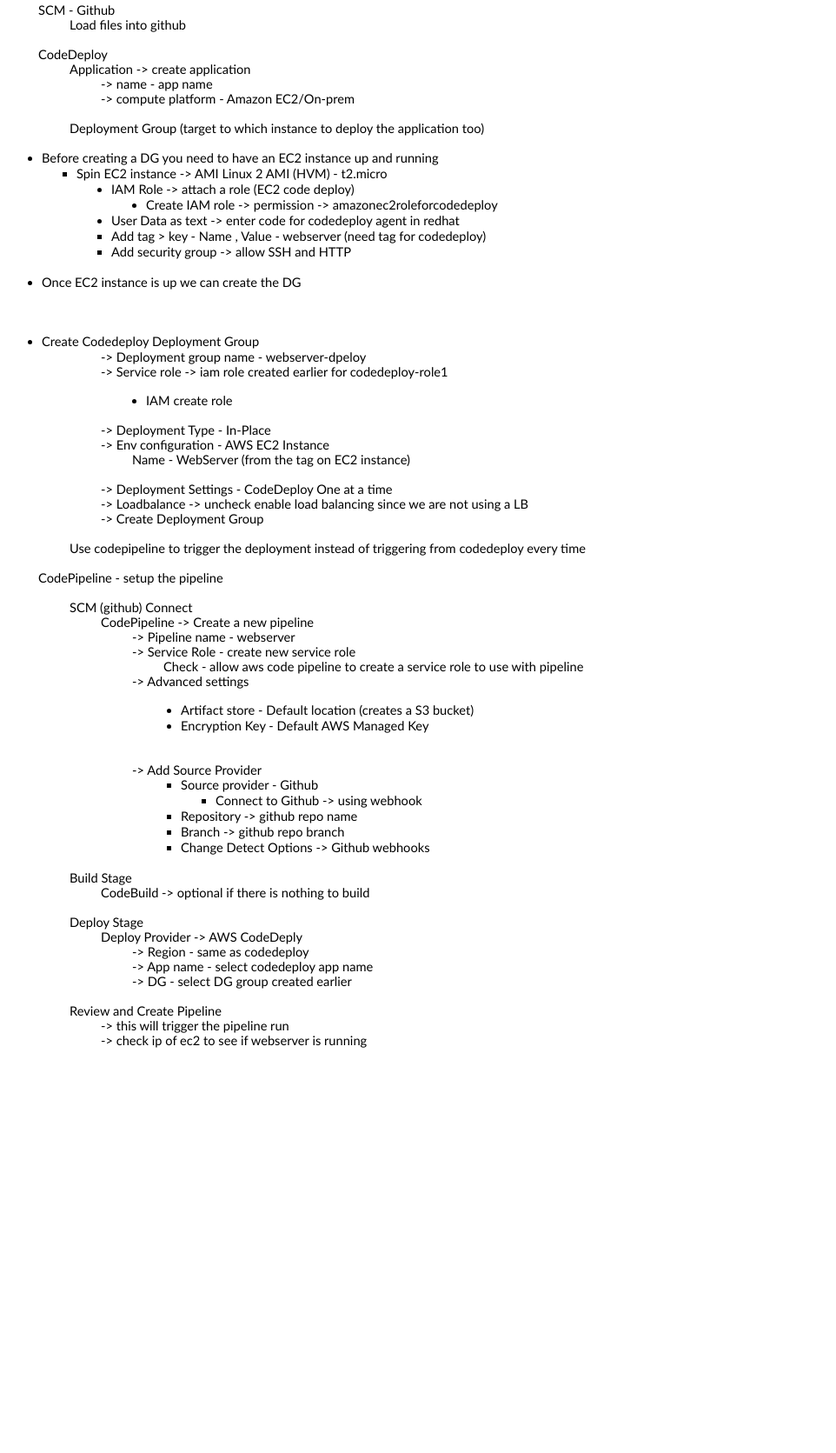
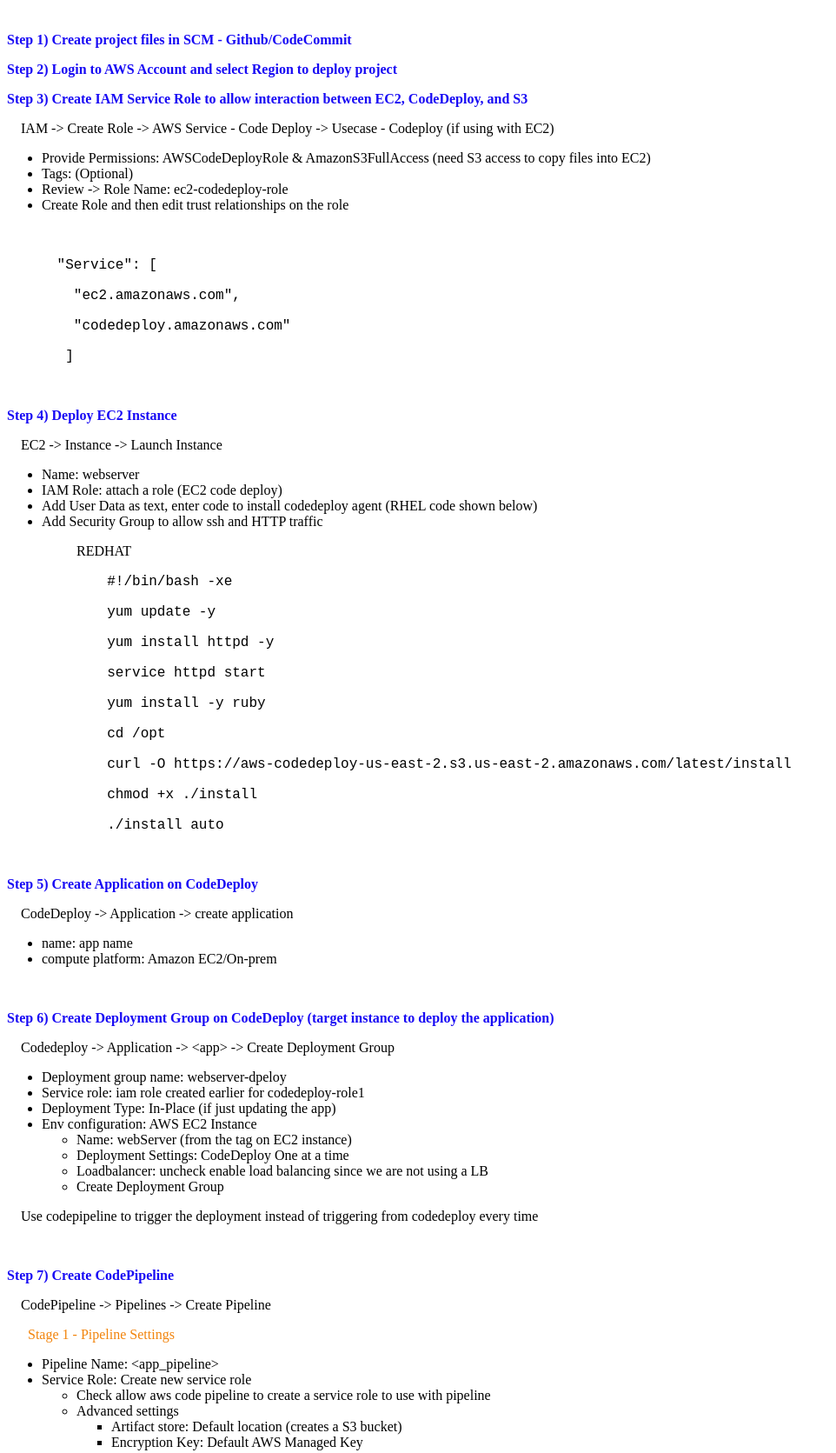
Before and after one commit to gtamilse/aws_devops, a plain HTML site: page webapp/src/aws.html in a window 1280 px wide. Shown: the part 77-1748 px from the top of the page at 87% size, without its empty margins (0-962 px from the left). Before the commit the page ends 1290 px from the top, so only its background shows below. Drawn offline with Linux system fonts and the light colour scheme.

Commit message:
updated html files

```diff
--- a/webapp/src/aws.html
+++ b/webapp/src/aws.html
@@ -6,117 +6,114 @@
 
     <body>
         <h1> AWS DevOps Steps Overview</h1>
-        <p style="margin: 0in; margin-left: .375in; font-family: Calibri; font-size: 11.0pt;">SCM - Github</p>
-        <p style="margin: 0in; margin-left: .75in; font-family: Calibri; font-size: 11.0pt;">Load files into github</p>
-        <p style="margin: 0in; margin-left: .375in; font-family: Calibri; font-size: 11.0pt;">&nbsp;</p>
-        <p style="margin: 0in; margin-left: .375in; font-family: Calibri; font-size: 11.0pt;">CodeDeploy</p>
-        <p style="margin: 0in; margin-left: .75in; font-family: Calibri; font-size: 11.0pt;">Application -&gt; create application</p>
-        <p style="margin: 0in; margin-left: 1.125in; font-family: Calibri; font-size: 11.0pt;">-&gt; name - app name</p>
-        <p style="margin: 0in; margin-left: 1.125in; font-family: Calibri; font-size: 11.0pt;">-&gt; compute platform - Amazon EC2/On-prem</p>
-        <p style="margin: 0in; margin-left: .75in; font-family: Calibri; font-size: 11.0pt;">&nbsp;</p>
-        <p style="margin: 0in; margin-left: .75in; font-family: Calibri; font-size: 11.0pt;">Deployment Group (target to which instance to deploy the application too)</p>
-        <p style="margin: 0in; margin-left: .75in; font-family: Calibri; font-size: 11.0pt;">&nbsp;</p>
-        <ul style="direction: ltr; unicode-bidi: embed; margin-top: 0in; margin-bottom: 0in;" type="disc">
-        <li style="margin-top: 0; margin-bottom: 0; vertical-align: middle;"><span style="font-family: Calibri; font-size: 11.0pt;">Before creating a DG you need to have an EC2 instance up and running</span></li>
-        <ul style="direction: ltr; unicode-bidi: embed; margin-top: 0in; margin-bottom: 0in;" type="square">
-        <li style="margin-top: 0; margin-bottom: 0; vertical-align: middle;"><span style="font-family: Calibri; font-size: 11.0pt;">Spin EC2 instance -&gt; AMI Linux 2 AMI (HVM) - t2.micro </span></li>
-        <ul style="direction: ltr; unicode-bidi: embed; margin-top: 0in; margin-bottom: 0in;" type="disc">
-        <li style="margin-top: 0; margin-bottom: 0; vertical-align: middle;"><span style="font-family: Calibri; font-size: 11.0pt;">IAM Role -&gt; attach a role (EC2 code deploy)</span></li>
-        <ul style="direction: ltr; unicode-bidi: embed; margin-top: 0in; margin-bottom: 0in;" type="disc">
-        <li style="margin-top: 0; margin-bottom: 0; vertical-align: middle;"><span style="font-family: Calibri; font-size: 11.0pt;">Create IAM role -&gt; permission -&gt; amazonec2roleforcodedeploy</span></li>
+        <p>&nbsp;</p>
+        <p style="color: #180af4;"><strong>Step 1) Create project files in SCM - Github/CodeCommit</strong></p>
+        <p style="color: #180af4;"><strong>Step 2) Login to AWS Account and select Region to deploy project</strong></p>
+        <p style="color: #180af4;"><strong>Step 3) Create IAM Service Role to allow interaction between EC2, CodeDeploy, and S3 </strong></p>
+        <p>&nbsp;&nbsp;&nbsp; IAM -&gt; Create Role -&gt; AWS Service - Code Deploy -&gt; Usecase - Codeploy (if using with EC2)</p>
+        <ul>
+        <li>Provide Permissions: AWSCodeDeployRole &amp; AmazonS3FullAccess (need S3 access to copy files into EC2)</li>
+        <li>Tags: (Optional)</li>
+        <li>Review -&gt; Role Name: ec2-codedeploy-role</li>
+        <li>Create Role and then edit trust relationships on the role</li>
         </ul>
-        <li style="margin-top: 0; margin-bottom: 0; vertical-align: middle;"><span style="font-family: Calibri; font-size: 11.0pt;">User Data as text -&gt; enter code for codedeploy agent in redhat<br /></span></li>
+        <p>&nbsp;&nbsp;&nbsp;&nbsp;&nbsp;&nbsp;&nbsp;&nbsp;&nbsp;&nbsp;&nbsp;</p>
+        <p><span style="font-family: courier new, courier;">&nbsp;&nbsp;&nbsp;&nbsp;&nbsp; "Service": [</span></p>
+        <p><span style="font-family: courier new, courier;">&nbsp;&nbsp;&nbsp;&nbsp;&nbsp; &nbsp;&nbsp;"ec2.amazonaws.com",</span></p>
+        <p><span style="font-family: courier new, courier;">&nbsp;&nbsp;&nbsp;&nbsp;&nbsp;&nbsp;&nbsp; "codedeploy.amazonaws.com"</span></p>
+        <p><span style="font-family: courier new, courier;">&nbsp;&nbsp;&nbsp;&nbsp; &nbsp;&nbsp;]</span></p>
+        <p>&nbsp;</p>
+        <p><strong style="color: #180af4;">Step 4) Deploy EC2 Instance</strong></p>
+        <p>&nbsp;&nbsp;&nbsp; EC2 -&gt; Instance -&gt; Launch Instance</p>
+        <ul>
+        <li>Name: webserver</li>
+        <li>IAM Role: attach a role (EC2 code deploy)</li>
+        <li>Add User Data as text, enter code to install codedeploy agent (RHEL code shown below)</li>
+        <li>Add Security Group to allow ssh and HTTP traffic</li>
         </ul>
-        </ul>
-        </ul>
-        <ul style="direction: ltr; unicode-bidi: embed; margin-top: 0in; margin-bottom: 0in;" type="disc">
+        <p>&nbsp; &nbsp; &nbsp; &nbsp; &nbsp; &nbsp; &nbsp;&nbsp;&nbsp;&nbsp;&nbsp;&nbsp;&nbsp; REDHAT</p>
+        <p><span style="font-family: courier new, courier;">&nbsp;&nbsp;&nbsp;&nbsp;&nbsp;&nbsp;&nbsp;&nbsp;&nbsp;&nbsp;&nbsp; #!/bin/bash -xe</span></p>
+        <p><span style="font-family: courier new, courier;">&nbsp;&nbsp;&nbsp;&nbsp;&nbsp;&nbsp;&nbsp;&nbsp;&nbsp;&nbsp;&nbsp; yum update -y</span></p>
+        <p><span style="font-family: courier new, courier;">&nbsp;&nbsp;&nbsp;&nbsp;&nbsp;&nbsp;&nbsp;&nbsp;&nbsp;&nbsp;&nbsp; yum install httpd -y</span></p>
+        <p><span style="font-family: courier new, courier;">&nbsp;&nbsp;&nbsp;&nbsp;&nbsp;&nbsp;&nbsp;&nbsp;&nbsp;&nbsp;&nbsp; service httpd start</span></p>
+        <p><span style="font-family: courier new, courier;">&nbsp;&nbsp;&nbsp;&nbsp;&nbsp;&nbsp;&nbsp;&nbsp;&nbsp;&nbsp;&nbsp; yum install -y ruby</span></p>
+        <p><span style="font-family: courier new, courier;">&nbsp;&nbsp;&nbsp;&nbsp;&nbsp;&nbsp;&nbsp;&nbsp;&nbsp;&nbsp;&nbsp; cd /opt</span></p>
+        <p><span style="font-family: courier new, courier;">&nbsp;&nbsp;&nbsp;&nbsp;&nbsp;&nbsp;&nbsp;&nbsp;&nbsp;&nbsp;&nbsp; curl -O https://aws-codedeploy-us-east-2.s3.us-east-2.amazonaws.com/latest/install</span></p>
+        <p><span style="font-family: courier new, courier;">&nbsp;&nbsp;&nbsp;&nbsp;&nbsp;&nbsp;&nbsp;&nbsp;&nbsp;&nbsp;&nbsp; chmod +x ./install</span></p>
+        <p><span style="font-family: courier new, courier;">&nbsp;&nbsp;&nbsp;&nbsp;&nbsp;&nbsp;&nbsp;&nbsp;&nbsp;&nbsp;&nbsp; ./install auto</span></p>
+        <p>&nbsp;</p>
+        <p><strong style="color: #180af4;">Step 5) Create Application on CodeDeploy </strong></p>
+        <p>&nbsp;&nbsp;&nbsp; CodeDeploy -&gt; Application -&gt; create application</p>
         <ul>
-        <ul>
-        <li style="margin-top: 0; margin-bottom: 0; vertical-align: middle;"><span style="font-family: Calibri; font-size: 11.0pt;">Add tag &gt; key - Name , Value - webserver (need tag for codedeploy)</span></li>
-        <li style="margin-top: 0; margin-bottom: 0; vertical-align: middle;"><span style="font-family: Calibri; font-size: 11.0pt;">Add security group -&gt; allow SSH and HTTP <br /></span></li>
-        </ul>
-        </ul>
-        </ul>
-        <p style="margin: 0in; margin-left: .75in; font-family: Calibri; font-size: 11.0pt;">&nbsp;</p>
-        <ul style="direction: ltr; unicode-bidi: embed; margin-top: 0in; margin-bottom: 0in;" type="disc">
-        <li style="margin-top: 0; margin-bottom: 0; vertical-align: middle;"><span style="font-family: Calibri; font-size: 11.0pt;">Once EC2 instance is up we can create the DG</span></li>
+        <li>name: app name</li>
+        <li>compute platform: Amazon EC2/On-prem</li>
         </ul>
         <p>&nbsp;</p>
-        <ul style="direction: ltr; unicode-bidi: embed; margin-top: 0in; margin-bottom: 0in;" type="disc">
-        <li style="margin-top: 0; margin-bottom: 0; vertical-align: middle;"><span style="font-family: Calibri; font-size: 11.0pt;">Create Codedeploy Deployment Group </span></li>
+        <p><strong style="color: #180af4;">Step 6) Create Deployment Group on CodeDeploy (target instance to deploy the application)</strong></p>
+        <p>&nbsp;&nbsp;&nbsp; Codedeploy -&gt; Application -&gt; &lt;app&gt; -&gt; Create Deployment Group</p>
+        <ul>
+        <li>Deployment group name: webserver-dpeloy</li>
+        <li>Service role: iam role created earlier for codedeploy-role1</li>
+        <li>Deployment Type: In-Place (if just updating the app)</li>
+        <li>Env configuration: AWS EC2 Instance
+        <ul>
+        <li>Name: webServer (from the tag on EC2 instance)</li>
+        <li>Deployment Settings: CodeDeploy One at a time</li>
+        <li>Loadbalancer: uncheck enable load balancing since we are not using a LB</li>
+        <li>Create Deployment Group</li>
         </ul>
-        <p style="margin: 0in; margin-left: 1.125in; font-family: Calibri; font-size: 11.0pt;">-&gt; Deployment group name - webserver-dpeloy</p>
-        <p style="margin: 0in; margin-left: 1.125in; font-family: Calibri; font-size: 11.0pt;">-&gt; Service role -&gt; iam role created earlier for codedeploy-role1</p>
-        <blockquote>
-        <blockquote>
-        <blockquote>
-        <ul style="direction: ltr; unicode-bidi: embed; margin-top: 0in; margin-bottom: 0in;" type="disc">
-        <li style="margin-top: 0; margin-bottom: 0; vertical-align: middle;"><span style="font-family: Calibri; font-size: 11.0pt;">IAM create role</span></li>
+        </li>
         </ul>
-        </blockquote>
-        </blockquote>
-        </blockquote>
-        <p style="margin: 0in; margin-left: 1.125in; font-family: Calibri; font-size: 11.0pt;">-&gt; Deployment Type - In-Place</p>
-        <p style="margin: 0in; margin-left: 1.125in; font-family: Calibri; font-size: 11.0pt;">-&gt; Env configuration - AWS EC2 Instance</p>
-        <p style="margin: 0in; margin-left: 1.5in; font-family: Calibri; font-size: 11.0pt;">Name - WebServer (from the tag on EC2 instance)</p>
-        <p style="margin: 0in; margin-left: 1.125in; font-family: Calibri; font-size: 11.0pt;">&nbsp;</p>
-        <p style="margin: 0in; margin-left: 1.125in; font-family: Calibri; font-size: 11.0pt;">-&gt; Deployment Settings - CodeDeploy One at a time</p>
-        <p style="margin: 0in; margin-left: 1.125in; font-family: Calibri; font-size: 11.0pt;">-&gt; Loadbalance -&gt; uncheck enable load balancing since we are not using a LB</p>
-        <p style="margin: 0in; margin-left: 1.125in; font-family: Calibri; font-size: 11.0pt;">-&gt; Create Deployment Group</p>
-        <p style="margin: 0in; margin-left: .75in; font-family: Calibri; font-size: 11.0pt;">&nbsp;</p>
-        <p style="margin: 0in; margin-left: .75in; font-family: Calibri; font-size: 11.0pt;">Use codepipeline to trigger the deployment instead of triggering from codedeploy every time</p>
-        <p style="margin: 0in; margin-left: .375in; font-family: Calibri; font-size: 11.0pt;">&nbsp;</p>
-        <p style="margin: 0in; margin-left: .375in; font-family: Calibri; font-size: 11.0pt;">CodePipeline - setup the pipeline</p>
-        <p style="margin: 0in; margin-left: .75in; font-family: Calibri; font-size: 11.0pt;">&nbsp;</p>
-        <p style="margin: 0in; margin-left: .75in; font-family: Calibri; font-size: 11.0pt;">SCM (github) Connect</p>
-        <p style="margin: 0in; margin-left: 1.125in; font-family: Calibri; font-size: 11.0pt;">CodePipeline -&gt; Create a new pipeline</p>
-        <p style="margin: 0in; margin-left: 1.5in; font-family: Calibri; font-size: 11.0pt;">-&gt; Pipeline name - webserver</p>
-        <p style="margin: 0in; margin-left: 1.5in; font-family: Calibri; font-size: 11.0pt;">-&gt; Service Role - create new service role</p>
-        <p style="margin: 0in; margin-left: 1.875in; font-family: Calibri; font-size: 11.0pt;">Check - allow aws code pipeline to create a service role to use with pipeline</p>
-        <p style="margin: 0in; margin-left: 1.5in; font-family: Calibri; font-size: 11.0pt;">-&gt; Advanced settings</p>
-        <blockquote>
-        <blockquote>
-        <blockquote>
-        <blockquote>
-        <ul style="direction: ltr; unicode-bidi: embed; margin-top: 0in; margin-bottom: 0in;" type="disc">
-        <li style="margin-top: 0; margin-bottom: 0; vertical-align: middle;"><span style="font-family: Calibri; font-size: 11.0pt;">Artifact store - Default location (creates a S3 bucket)</span></li>
-        <li style="margin-top: 0; margin-bottom: 0; vertical-align: middle;"><span style="font-family: Calibri; font-size: 11.0pt;">Encryption Key - Default AWS Managed Key</span></li>
+        <p>&nbsp;&nbsp;&nbsp; Use codepipeline to trigger the deployment instead of triggering from codedeploy every time</p>
+        <p>&nbsp;</p>
+        <p><strong style="color: #180af4;">Step 7) Create CodePipeline </strong></p>
+        <p>&nbsp;&nbsp;&nbsp; CodePipeline -&gt; Pipelines -&gt; Create Pipeline</p>
+        <p style="color: #f2840c;">&nbsp;&nbsp;&nbsp;&nbsp;&nbsp; Stage 1 - Pipeline Settings</p>
+        <ul>
+        <li>Pipeline Name: &lt;app_pipeline&gt;</li>
+        <li>Service Role: Create new service role
+        <ul>
+        <li>Check allow aws code pipeline to create a service role to use with pipeline</li>
+        <li>Advanced settings
+        <ul>
+        <li>Artifact store: Default location (creates a S3 bucket)</li>
+        <li>Encryption Key: Default AWS Managed Key</li>
         </ul>
-        </blockquote>
-        </blockquote>
-        </blockquote>
-        </blockquote>
-        <p style="margin: 0in; margin-left: 1.5in; font-family: Calibri; font-size: 11.0pt;">&nbsp;</p>
-        <p style="margin: 0in; margin-left: 1.5in; font-family: Calibri; font-size: 11.0pt;">-&gt; Add Source Provider</p>
-        <ul style="direction: ltr; unicode-bidi: embed; margin-top: 0in; margin-bottom: 0in;" type="disc">
-        <ul style="direction: ltr; unicode-bidi: embed; margin-top: 0in; margin-bottom: 0in;" type="disc">
+        </li>
+        </ul>
+        </li>
+        </ul>
+        <p>&nbsp;</p>
+        <p style="color: #f2840c;">&nbsp;&nbsp;&nbsp;&nbsp;&nbsp; Stage 2 - Add Source Stage</p>
         <ul>
+        <li>Source provider: Github
         <ul>
+        <li>Connect to Github -&gt; using webhook)</li>
+        <li>Repository: github repo name</li>
+        <li>Branch: github repo branch</li>
+        <li>Change Detect Options: Github webhooks</li>
+        </ul>
+        </li>
+        </ul>
+        <p>&nbsp;&nbsp;&nbsp;&nbsp;&nbsp;&nbsp;&nbsp;</p>
+        <p style="color: #f2840c;">&nbsp;&nbsp;&nbsp;&nbsp;&nbsp; Stage 3 - Add Build Stage</p>
         <ul>
-        <li style="margin-top: 0; margin-bottom: 0; vertical-align: middle;"><span style="font-family: Calibri; font-size: 11.0pt;">Source provider - Github</span></li>
+        <li>CodeBuild: optional, skip if there is nothing to build</li>
+        </ul>
+        <p>&nbsp;</p>
+        <p style="color: #f2840c;">&nbsp;&nbsp;&nbsp;&nbsp; &nbsp;Stage 4 - Add Deploy Stage</p>
         <ul>
-        <li style="margin-top: 0; margin-bottom: 0; vertical-align: middle;"><span style="font-family: Calibri; font-size: 11.0pt;">Connect to Github -&gt; using webhook </span></li>
+        <li>Deploy Provider: AWS CodeDeply</li>
+        <li>Region: same as codedeploy</li>
+        <li>App nam: select codedeploy app name</li>
+        <li>Deployment Group: select DG group created earlier</li>
         </ul>
-        <li style="margin-top: 0; margin-bottom: 0; vertical-align: middle;"><span style="font-family: Calibri; font-size: 11.0pt;">Repository -&gt; github repo name</span></li>
-        <li style="margin-top: 0; margin-bottom: 0; vertical-align: middle;"><span style="font-family: Calibri; font-size: 11.0pt;">Branch -&gt; github repo branch</span></li>
-        <li style="margin-top: 0; margin-bottom: 0; vertical-align: middle;"><span style="font-family: Calibri; font-size: 11.0pt;">Change Detect Options -&gt; Github webhooks </span></li>
+        <p>&nbsp;</p>
+        <p style="color: #f2840c;">&nbsp;&nbsp; &nbsp;&nbsp;&nbsp;Stage 5 - Review and Create Pipeline</p>
+        <ul>
+        <li>This will trigger the pipeline run</li>
+        <li>Check IP of ec2 to see if webserver is running</li>
         </ul>
-        </ul>
-        </ul>
-        </ul>
-        </ul>
-        <p style="margin: 0in; margin-left: 1.125in; font-family: Calibri; font-size: 11.0pt;">&nbsp;</p>
-        <p style="margin: 0in; margin-left: .75in; font-family: Calibri; font-size: 11.0pt;">Build Stage</p>
-        <p style="margin: 0in; margin-left: 1.125in; font-family: Calibri; font-size: 11.0pt;">CodeBuild -&gt; optional if there is nothing to build</p>
-        <p style="margin: 0in; margin-left: .75in; font-family: Calibri; font-size: 11.0pt;">&nbsp;</p>
-        <p style="margin: 0in; margin-left: .75in; font-family: Calibri; font-size: 11.0pt;">Deploy Stage</p>
-        <p style="margin: 0in; margin-left: 1.125in; font-family: Calibri; font-size: 11.0pt;">Deploy Provider -&gt; AWS CodeDeply</p>
-        <p style="margin: 0in; margin-left: 1.5in; font-family: Calibri; font-size: 11.0pt;">-&gt; Region - same as codedeploy</p>
-        <p style="margin: 0in; margin-left: 1.5in; font-family: Calibri; font-size: 11.0pt;">-&gt; App name - select codedeploy app name</p>
-        <p style="margin: 0in; margin-left: 1.5in; font-family: Calibri; font-size: 11.0pt;">-&gt; DG - select DG group created earlier</p>
-        <p style="margin: 0in; margin-left: .75in; font-family: Calibri; font-size: 11.0pt;">&nbsp;</p>
-        <p style="margin: 0in; margin-left: .75in; font-family: Calibri; font-size: 11.0pt;">Review and Create Pipeline</p>
-        <p style="margin: 0in; margin-left: 1.125in; font-family: Calibri; font-size: 11.0pt;">-&gt; this will trigger the pipeline run</p>
-        <p style="margin: 0in; margin-left: 1.125in; font-family: Calibri; font-size: 11.0pt;">-&gt; check ip of ec2 to see if webserver is running</p>
+        <p>&nbsp;</p>
     </body>
 </html>
```
Also changed, not shown: webapp/src/index.html (+12 -5 lines).
